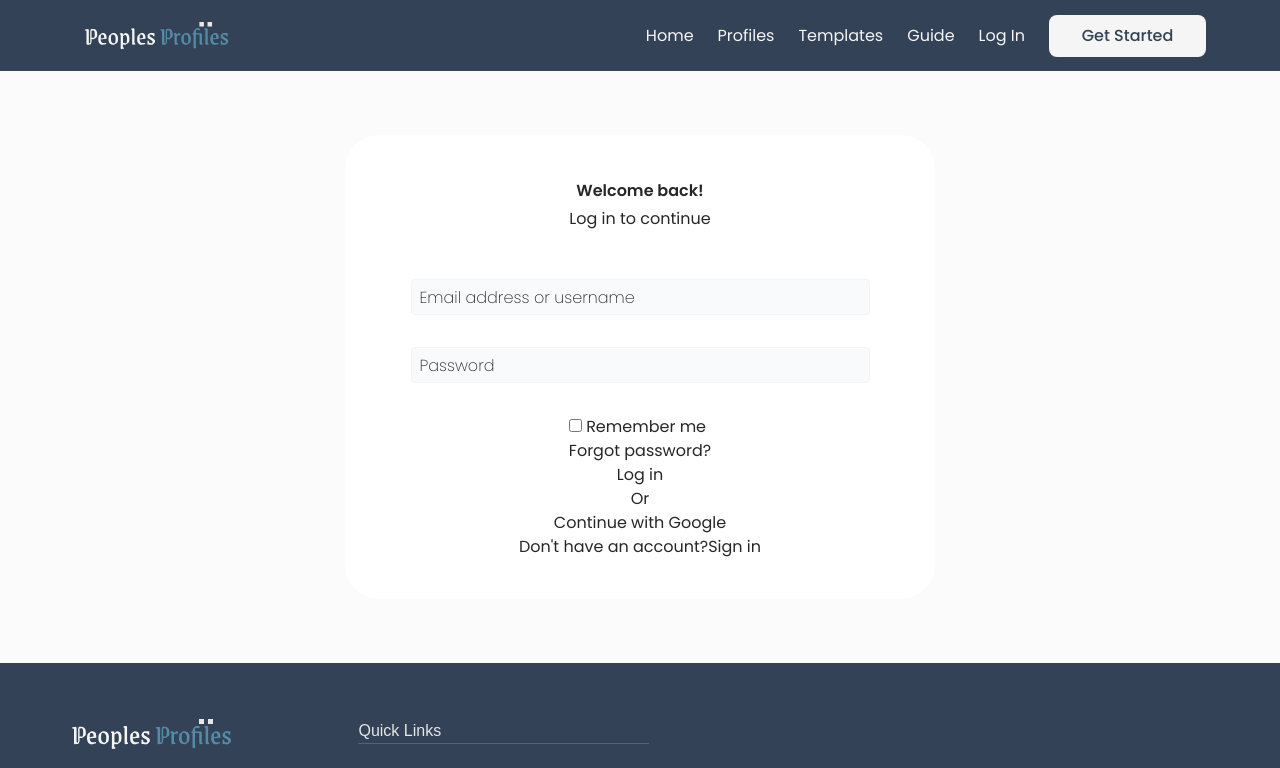
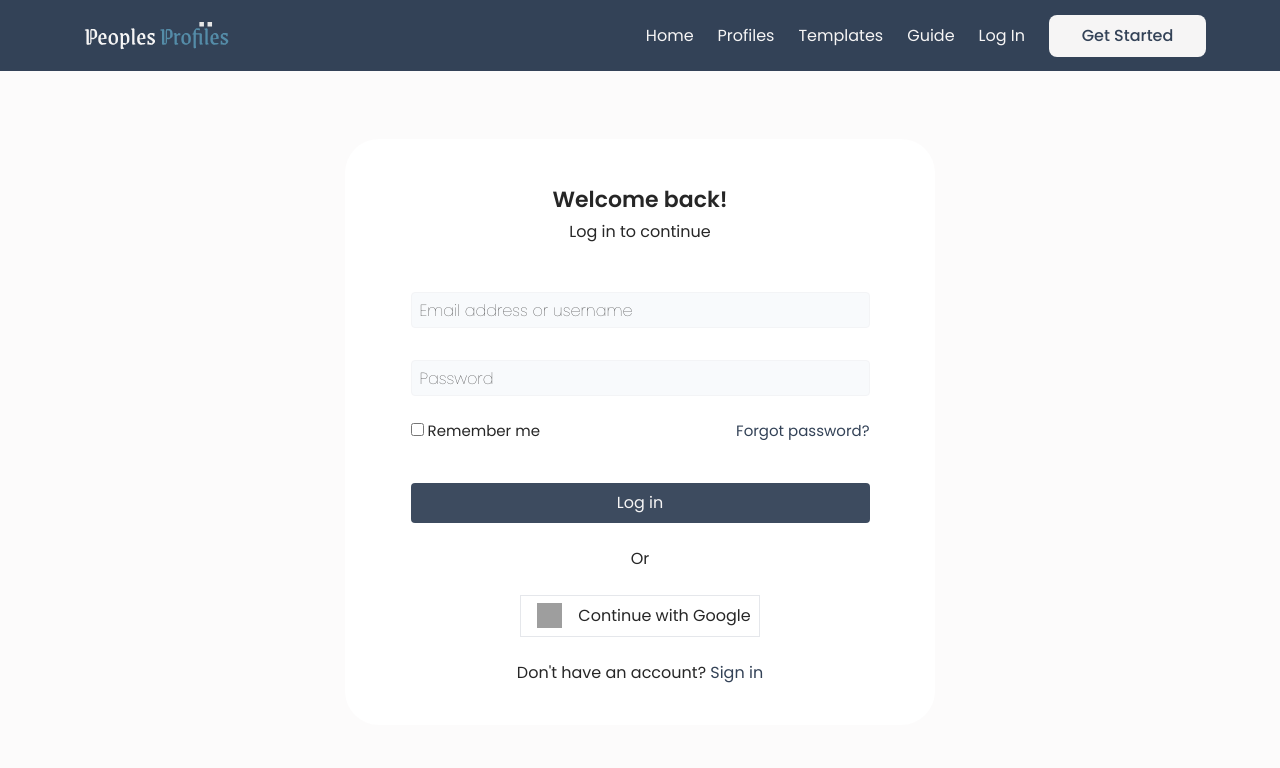
Before and after one commit to ivioje/Peoples-Profile, a React (Vite) app in the folder client/: page /login in a window 1280 px wide. Shown: the top 768 px of the page. Built offline with nearby package versions, Linux system fonts and the light colour scheme; grey boxes are pictures that could not be loaded; a web font is replaced by a local one.

Commit message:
login component

```diff
--- a/client/src/ErrorPage.jsx
+++ b/client/src/ErrorPage.jsx
@@ -10,9 +10,9 @@ export default function ErrorPage() {
         <div className={`${styles.flexCenter} flex-col h-[100vh] text-center`}>
             <h1>Oops!</h1>
             <p>
-                <i>{error.statusText || error.message}</i>
+                <i className='text-[20px] font-bold'>{error.statusText || error.message}</i>
             </p>
-            <p className='text-[25px] font-bold'>Sorry, an unexpected error has occurred.<br /> Return
+            <p className='text-[22px]'>Sorry, an unexpected error has occurred.<br /> Return
                 <Link to='/' className="text-gradient border-b-2 border-dotted border-gray-500 m-2 ">
                     {' '}  Home
                 </Link>
--- a/client/src/index.css
+++ b/client/src/index.css
@@ -243,11 +243,6 @@ img {
   box-shadow: 4px 0px 15px 0.5px rgba(0, 0, 0, 0.25);
 }
 
-.bgImg {
-  background-blend-mode: darken;
-  mix-blend-mode: difference;
-}
-
 .overlay {
   position: absolute;
   bottom: 0;
--- a/client/src/routes/login/Login.jsx
+++ b/client/src/routes/login/Login.jsx
@@ -4,29 +4,35 @@ import styles from '../../style'
 
 const Login = () => {
     return (
-        <section className={`font-poppins div-overlay ${styles.flexCenter} text-text_color`}>
+        <section className={`font-poppins div-overlay ${styles.flexCenter} text-text_color p-1`}>
             <div className={`bg-white ${styles.flexBtw} flex-col p-10 my-10 md:my-16 sm:my-12 md:w-[590px] sm:w-[60%] w-[90%] rounded-[34px] `}>
-                <h2 className='font-[600] p-1'>Welcome back!</h2>
+                <h2 className='font-[600] p-1 text-[22px]'>Welcome back!</h2>
                 <p>Log in to continue</p>
 
                 <form className={`${styles.flexBtw} flex-col mt-12 w-[90%]`}>
                     <input name='email' type='text' placeholder='Email address or username'
-                    className='h-9 p-2 mb-8 placeholder:text-text_color placeholder:font-[200] bg-slate-50 rounded w-full border border-gray-100' />
+                        className='h-9 p-2 mb-8 placeholder:text-text_color placeholder:font-[100] bg-slate-50 rounded w-full border border-gray-100' />
                     <input name='password' type='password' placeholder='Password'
-                    className='h-9 p-2 mb-8 placeholder:text-text_color placeholder:font-[200] bg-slate-50 rounded w-full border border-gray-100' />
-                    <div>
-                        <label>
+                        className='h-9 p-2 mb-6 placeholder:text-text_color placeholder:font-[100] bg-slate-50 rounded w-full border border-gray-100' />
+                    <div className={`${styles.flexBtw} w-full text-[15px]`}>
+                        <label className='cursor-pointer'>
                             <input name='rememberMe' type='checkbox' />
                             {' '} Remember me
                         </label>
-                        <p>Forgot password?</p>
+                        <p className='text-primary cursor-pointer'>Forgot password?</p>
                     </div>
-                    <button>Log in</button>
+                    <Link to='/dashboard' className='w-full p-2 mt-10 mb-6 bg-primary rounded text-dimWhite bg-opacity-95  hover:bg-opacity-100 text-center '>
+                            Log in
+                    </Link>
                     <p>Or</p>
-                    <button>Continue with Google</button>
+                    <div className={`${styles.flexBtw} border p-1 my-6`}>
+                        <img src='https://upload.wikimedia.org/wikipedia/commons/thumb/5/53/Google_%22G%22_Logo.svg/2048px-Google_%22G%22_Logo.svg.png'
+                            alt='' className='w-[25px] h-[25px] mx-3 ' />
+                        <button className=' p-1  rounded-[4px]'>Continue with Google</button>
+                    </div>
                     <p>Don't have an account?
-                        <Link to='/signin'>
-                            Sign in
+                        <Link to='/signin' className='text-primary'>
+                            {' '} Sign in
                         </Link>
                     </p>
 
```
